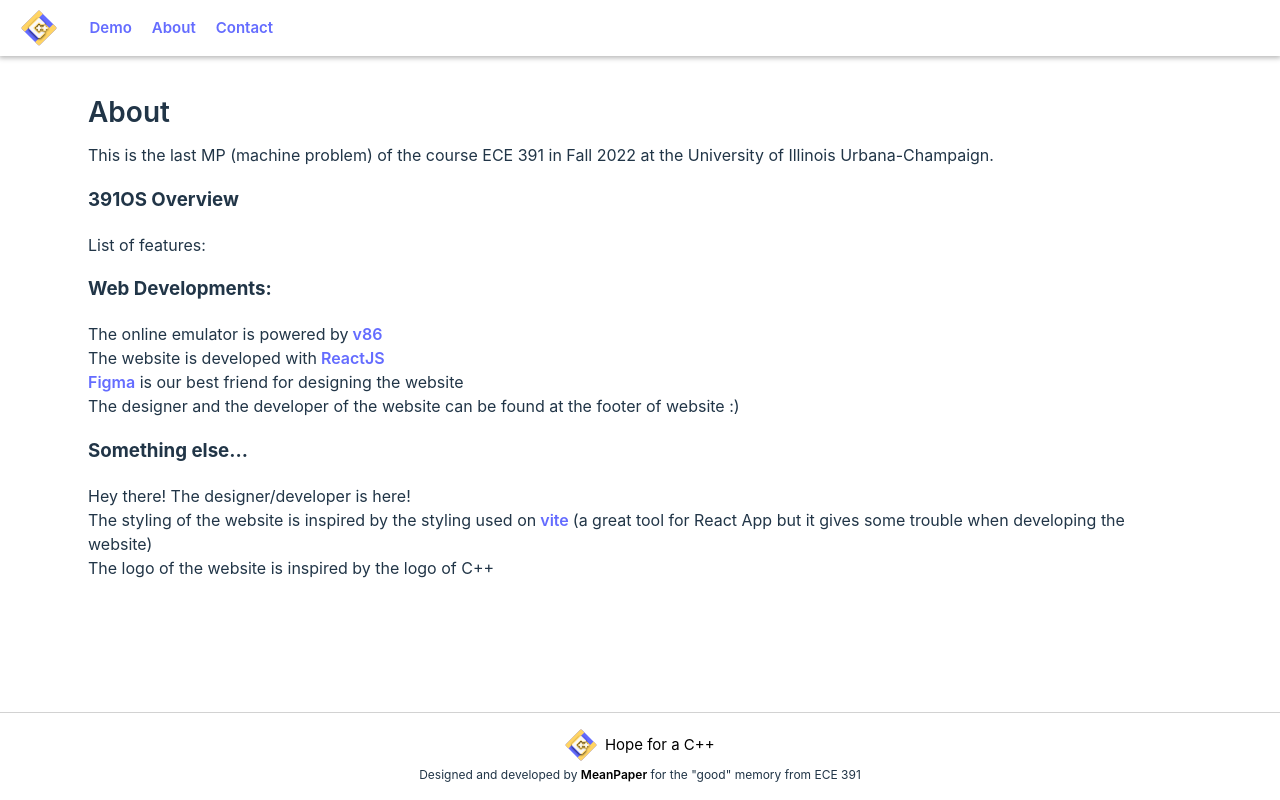
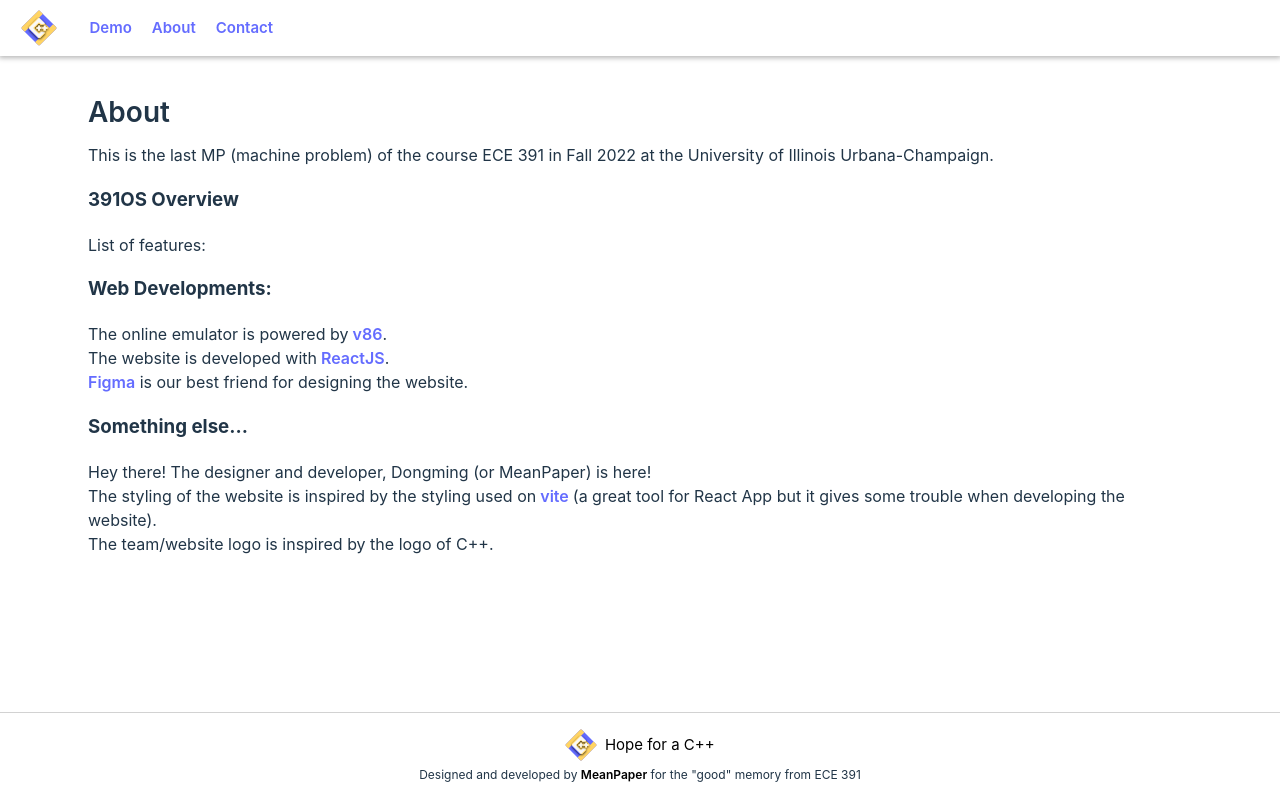
Before and after one commit to ScreamingPigeon/391OS, a React (Create React App) app: page /about in a window 1280 px wide. Built offline with nearby package versions, Linux system fonts and the light colour scheme.

Commit message:
modify about page

```diff
--- a/src/views/About.js
+++ b/src/views/About.js
@@ -1,5 +1,11 @@
+const AboutNavigation = () => {
+    return (<div className='about-nav'>
+    </div>)
+}
+
 const About = () => {
     return (<div className="content-container">
+        <AboutNavigation />
         <div id='about-box'>
             <div id='about-page-title'>About</div>
             <div>
@@ -27,23 +33,22 @@ const WebDevInfo = () => {
             <div className='wed-dev-info'>
                 <h3> Web Developments:</h3>
                 <div> The online emulator is powered by
-                    <a href="https://github.com/copy/v86" target="_blank" rel='noreferrer'> v86 </a>
+                    <a href="https://github.com/copy/v86" target="_blank" rel='noreferrer'> v86</a>.
                 </div>
                 <div> The website is developed with
-                    <a href='https://react.dev/' target="_blank" rel='noreferrer'> ReactJS </a>
+                    <a href='https://react.dev/' target="_blank" rel='noreferrer'> ReactJS</a>.
                 </div>
                 <div>
-                    <a href="https://www.figma.com/" target="_black" rel="noreferrer" >Figma</a> is our best friend for designing the website </div>
-                <div>The designer and the developer of the website can be found at the footer of website {`:)`}</div>
+                    <a href="https://www.figma.com/" target="_black" rel="noreferrer" >Figma</a> is our best friend for designing the website.
+                </div>
             </div>
             <div>
                 <h3>Something else...</h3>
-                <div>Hey there! The designer/developer is here!</div>
+                <div>Hey there! The designer and developer, Dongming (or MeanPaper) is here!</div>
                 <div>The styling of the website is inspired by the styling used on
-                    <a href="https://vitejs.dev/" target="_blank" rel="noreferrer"> vite </a> (a great tool for React App but it gives some trouble when developing the website)
+                    <a href="https://vitejs.dev/" target="_blank" rel="noreferrer"> vite </a> (a great tool for React App but it gives some trouble when developing the website).
                 </div>
-                <div>The logo of the website is inspired by the logo of C++ </div>
-
+                <div>The team/website logo is inspired by the logo of C++. </div>
             </div>
         </>
     );
```
